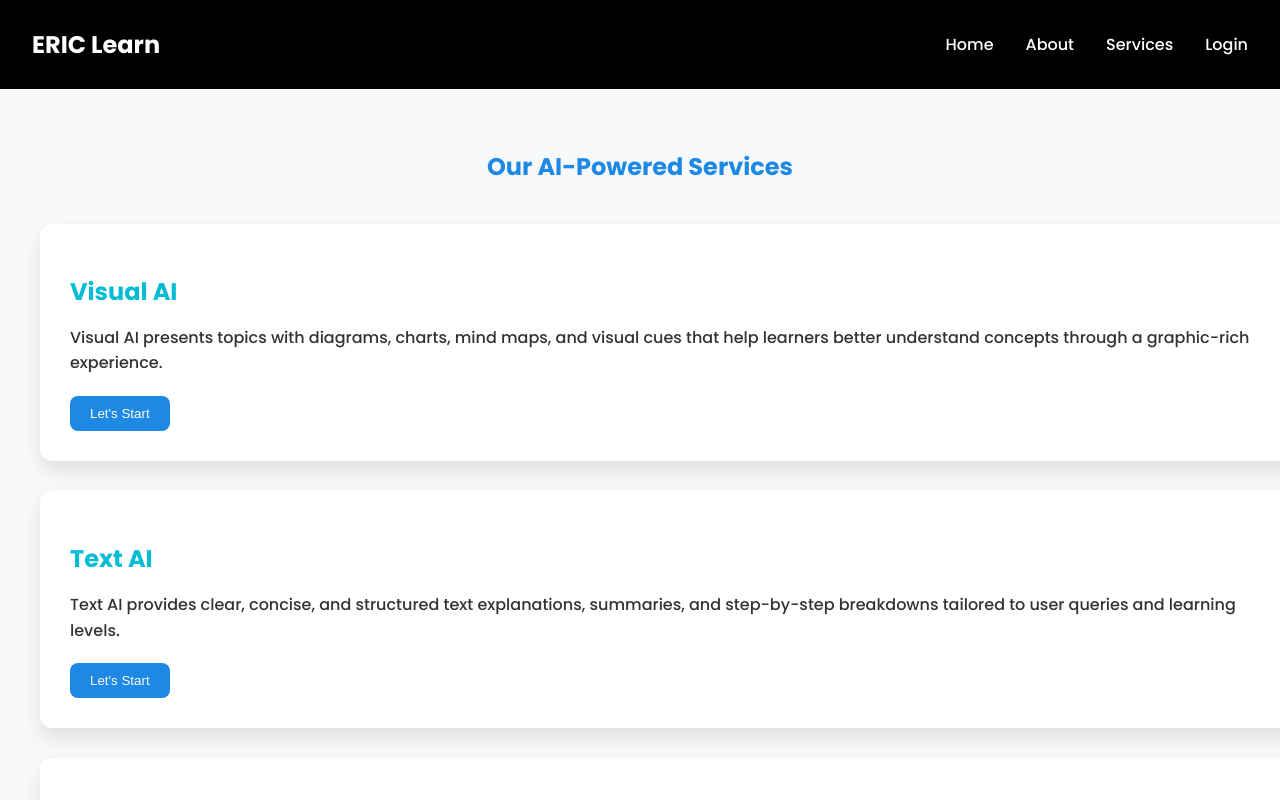
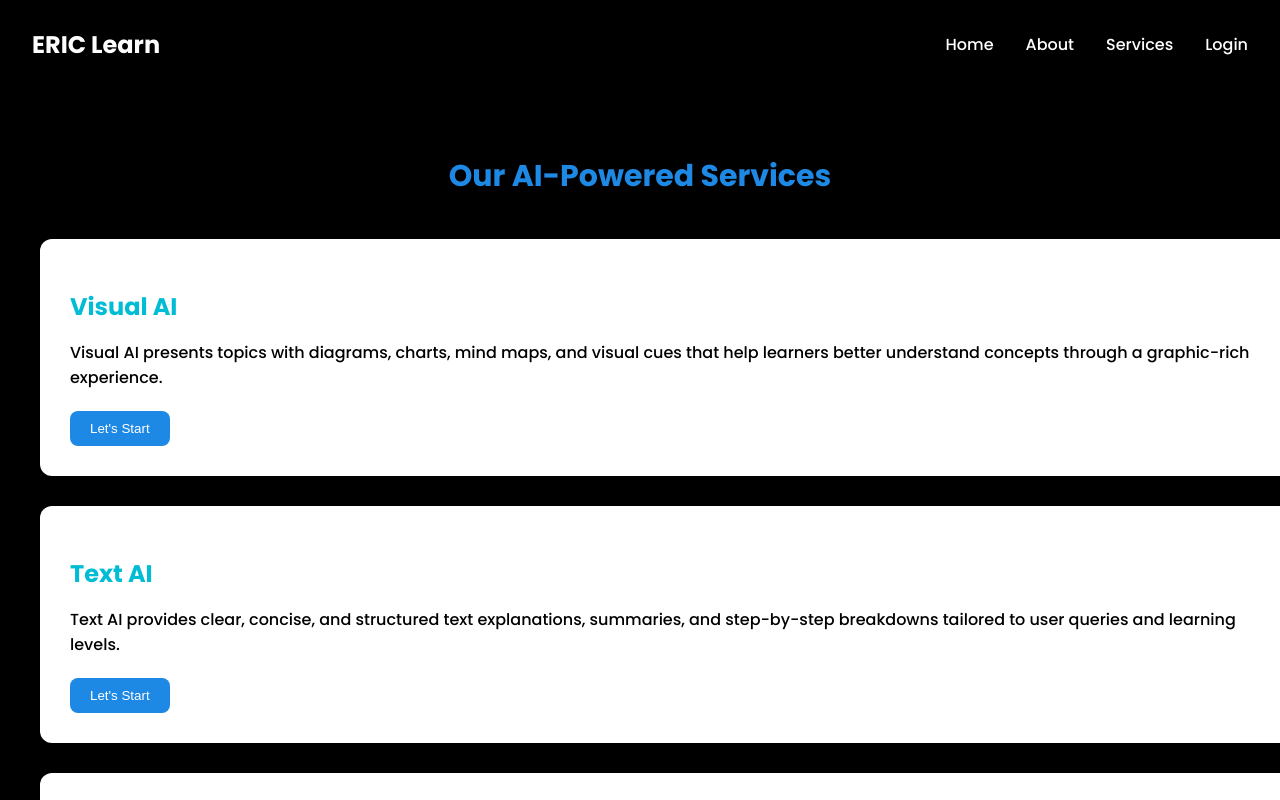
Before and after one commit to Snkumar21/ERIC-Learn, a website: page public/service.html in a window 1280 px wide. Shown: the top 800 px of the page. Drawn offline with Linux system fonts and the light colour scheme.

Commit message:
New changes added

```diff
--- a/public/service.html
+++ b/public/service.html
@@ -9,8 +9,8 @@
         body {
             margin: 0;
             font-family: 'Poppins', sans-serif;
-            background-color: #f8f9fa;
-            color: #333;
+            background-color: #000;
+            color: #fff;
         }
 
         .navbar {
@@ -49,10 +49,13 @@
             text-align: center;
             margin-bottom: 40px;
             color: #1e88e5;
+            font-size: 30px;
+            cursor: pointer;
         }
 
         .service-card {
             background-color: white;
+            color: #000;
             border-radius: 12px;
             box-shadow: 0 10px 20px rgba(0, 0, 0, 0.1);
             margin-bottom: 30px;
```
Also changed, not shown: public/about.html (+3 -2 lines), public/index.html (+1 -1 lines).
